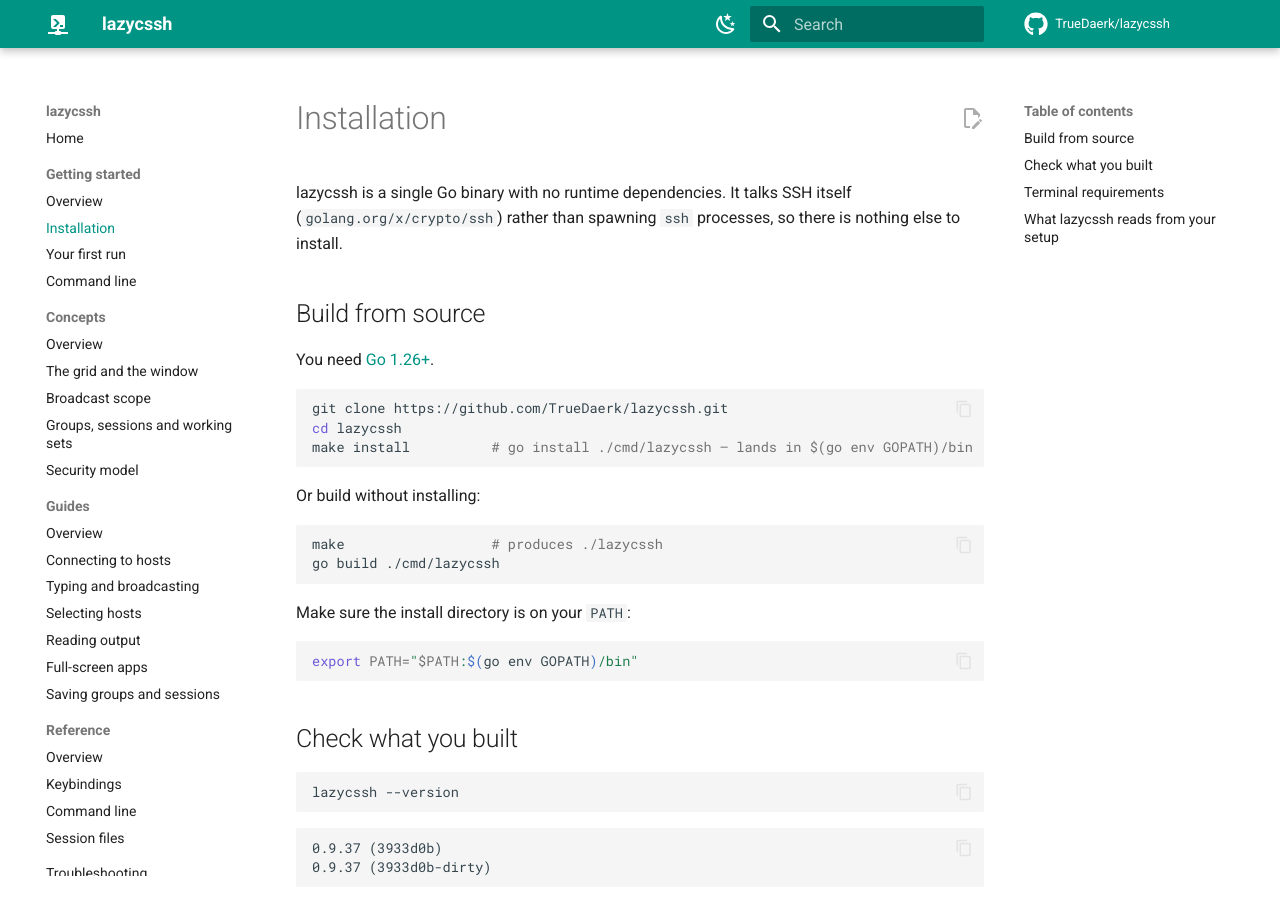
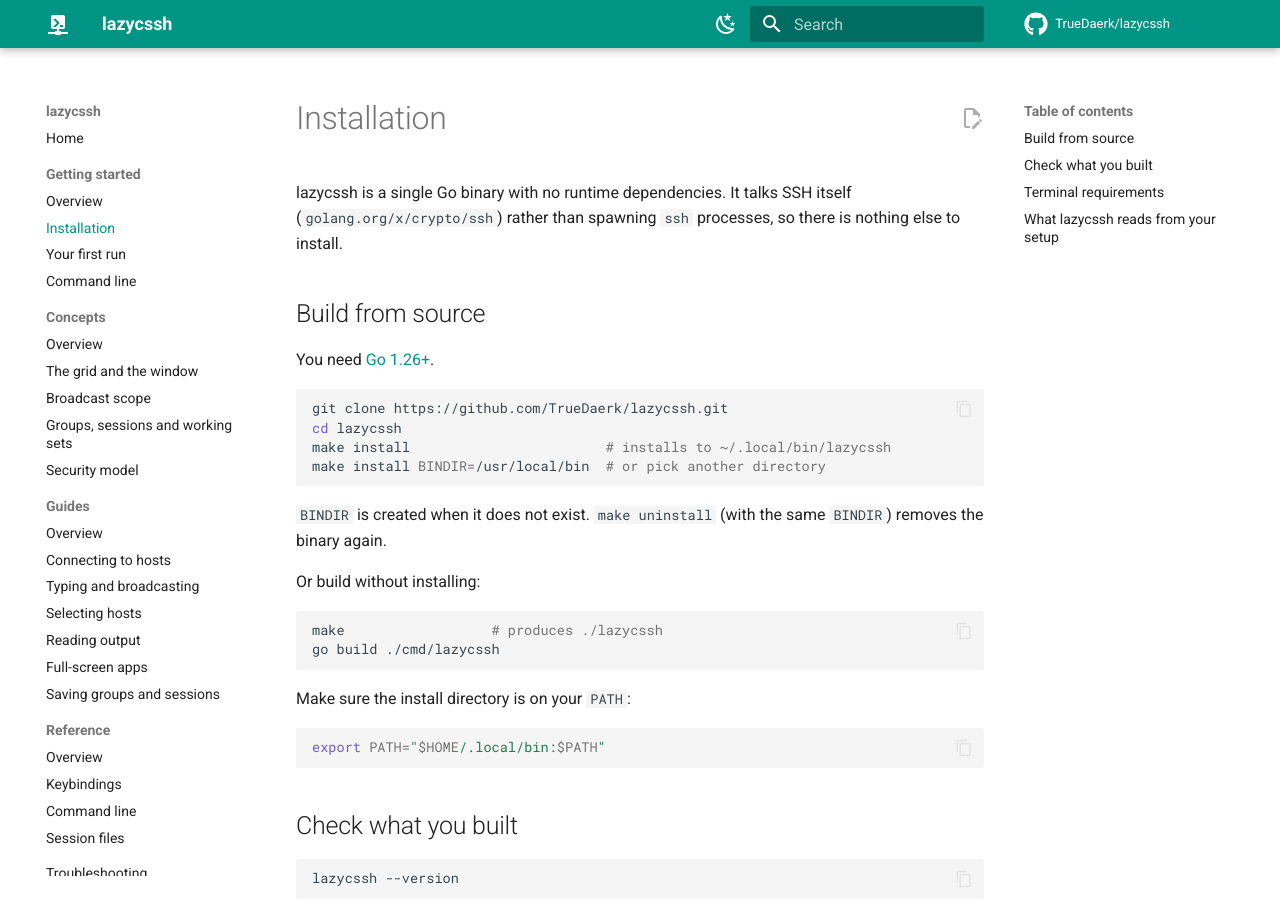
Before and after one commit to TrueDaerk/lazycssh, an MkDocs documentation site: the page built from userdocs/getting-started/installation.md, in a window 1280 px wide and 900 px high. Built offline with MkDocs 1.6.1 and Material for MkDocs 9.7.7, drawn with Linux system fonts in a browser that asks for light colours; comment, search, counter and statistics services are not loaded.

Commit message:
chore: install to ~/.local/bin instead of GOPATH
`make install` ran `go install ./cmd/lazycssh`, which puts the binary in
$(go env GOPATH)/bin — a directory tied to the Go toolchain rather than to
where a user keeps their own binaries.

Build straight into $(BINDIR)/lazycssh instead, with BINDIR ?= $(HOME)/.local/bin
and the directory created when missing, so `make install BINDIR=/usr/local/bin`
picks another location. Adds `make uninstall` and `make clean`.

Closes #197

Co-Authored-By: Claude Fable 5 <noreply@anthropic.com>
Claude-Session: https://claude.ai/code/session_01LUaZK3JRTZHJ59f8tope2D

````diff
--- a/userdocs/getting-started/installation.md
+++ b/userdocs/getting-started/installation.md
@@ -11,8 +11,12 @@ You need [Go 1.26+](https://go.dev/dl/).
 ```sh
 git clone https://github.com/TrueDaerk/lazycssh.git
 cd lazycssh
-make install          # go install ./cmd/lazycssh — lands in $(go env GOPATH)/bin
+make install                        # installs to ~/.local/bin/lazycssh
+make install BINDIR=/usr/local/bin  # or pick another directory
 ```
+
+`BINDIR` is created when it does not exist. `make uninstall` (with the same
+`BINDIR`) removes the binary again.
 
 Or build without installing:
 
@@ -24,7 +28,7 @@ go build ./cmd/lazycssh
 Make sure the install directory is on your `PATH`:
 
 ```sh
-export PATH="$PATH:$(go env GOPATH)/bin"
+export PATH="$HOME/.local/bin:$PATH"
 ```
 
 ## Check what you built
````
Also changed, not shown: CONTRIBUTING.md (+3 -2 lines), README.md (+4 -2 lines), userdocs/index.md (+1 -1 lines), wiki/log.md (+6 -0 lines), 2 other files.
